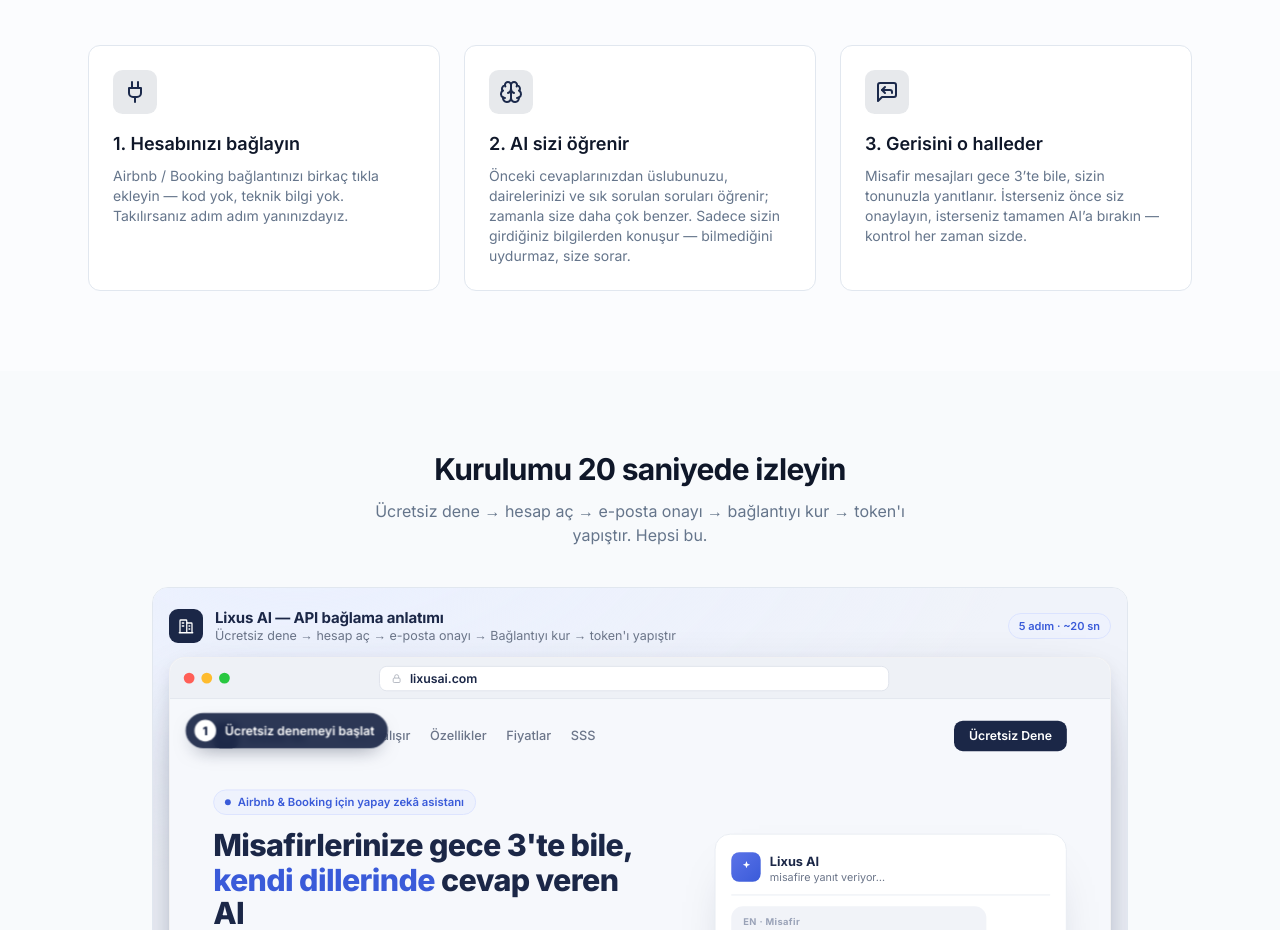
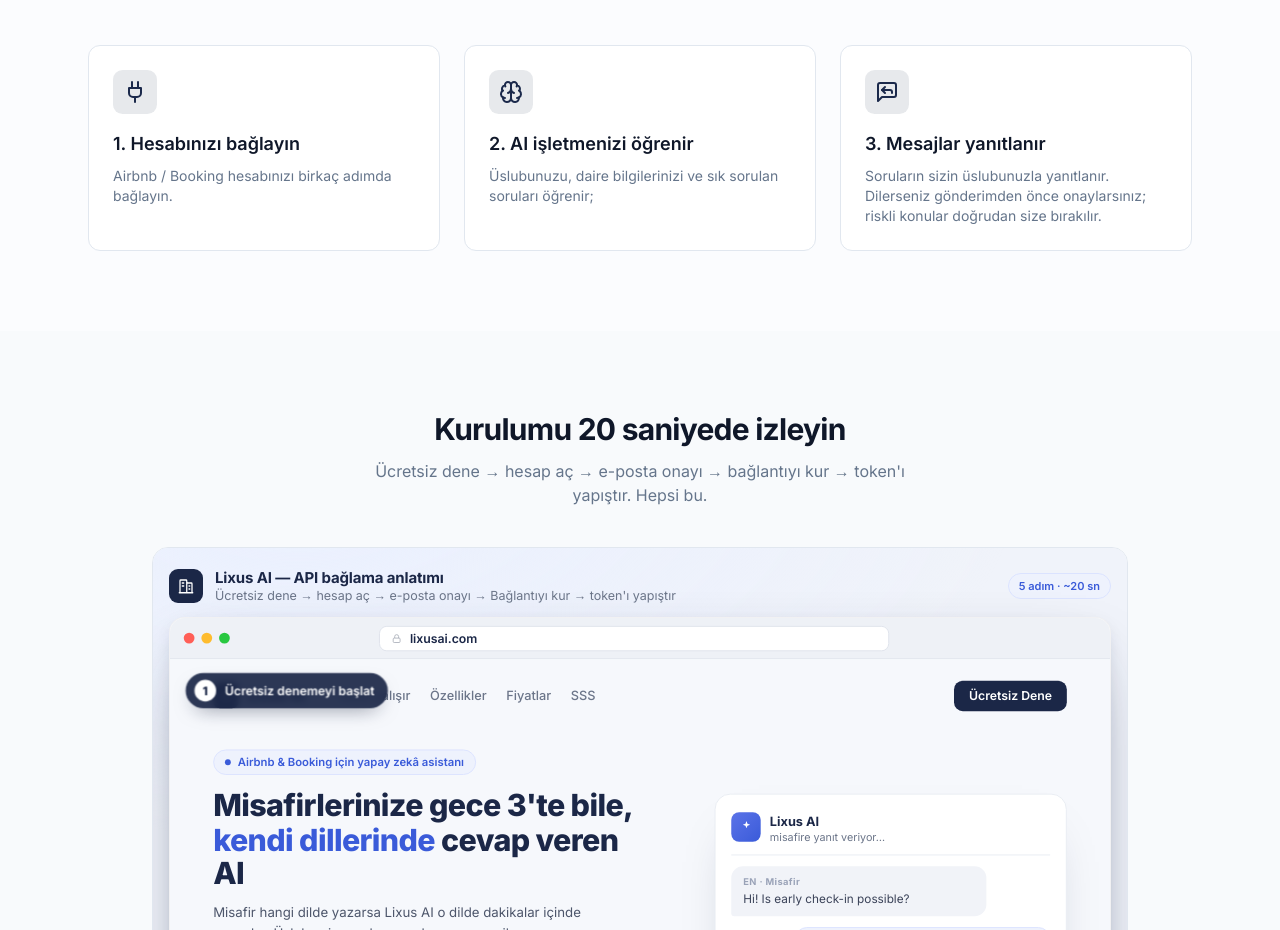
Before and after one commit to musaxd57/SaaS-Ultimitly, a Next.js app: page / in a window 1280 px wide. Shown: the part 1860-2790 px from the top of the page. Built offline with nearby package versions, Linux system fonts and the light colour scheme; no server answers.

Commit message:
Revise landing page step descriptions
Updated the text for clarity and consistency in the landing page steps.

```diff
--- a/src/components/marketing/landing-page.tsx
+++ b/src/components/marketing/landing-page.tsx
@@ -42,17 +42,17 @@
   {
     icon: Plug,
     title: "1. Hesabınızı bağlayın",
-    body: "Airbnb / Booking bağlantınızı birkaç tıkla ekleyin — kod yok, teknik bilgi yok. Takılırsanız adım adım yanınızdayız.",
+    body: "Airbnb / Booking hesabınızı birkaç adımda bağlayın.",
   },
   {
     icon: Brain,
-    title: "2. AI sizi öğrenir",
-    body: "Önceki cevaplarınızdan üslubunuzu, dairelerinizi ve sık sorulan soruları öğrenir; zamanla size daha çok benzer. Sadece sizin girdiğiniz bilgilerden konuşur — bilmediğini uydurmaz, size sorar.",
+    title: "2. AI işletmenizi öğrenir",
+    body: "Üslubunuzu, daire bilgilerinizi ve sık sorulan soruları öğrenir; ",
   },
   {
     icon: MessageSquareReply,
-    title: "3. Gerisini o halleder",
-    body: "Misafir mesajları gece 3’te bile, sizin tonunuzla yanıtlanır. İsterseniz önce siz onaylayın, isterseniz tamamen AI’a bırakın — kontrol her zaman sizde.",
+    title: "3. Mesajlar yanıtlanır",
+    body: "Soruların sizin üslubunuzla yanıtlanır. Dilerseniz gönderimden önce onaylarsınız; riskli konular doğrudan size bırakılır.",
   },
 ];
 
```
